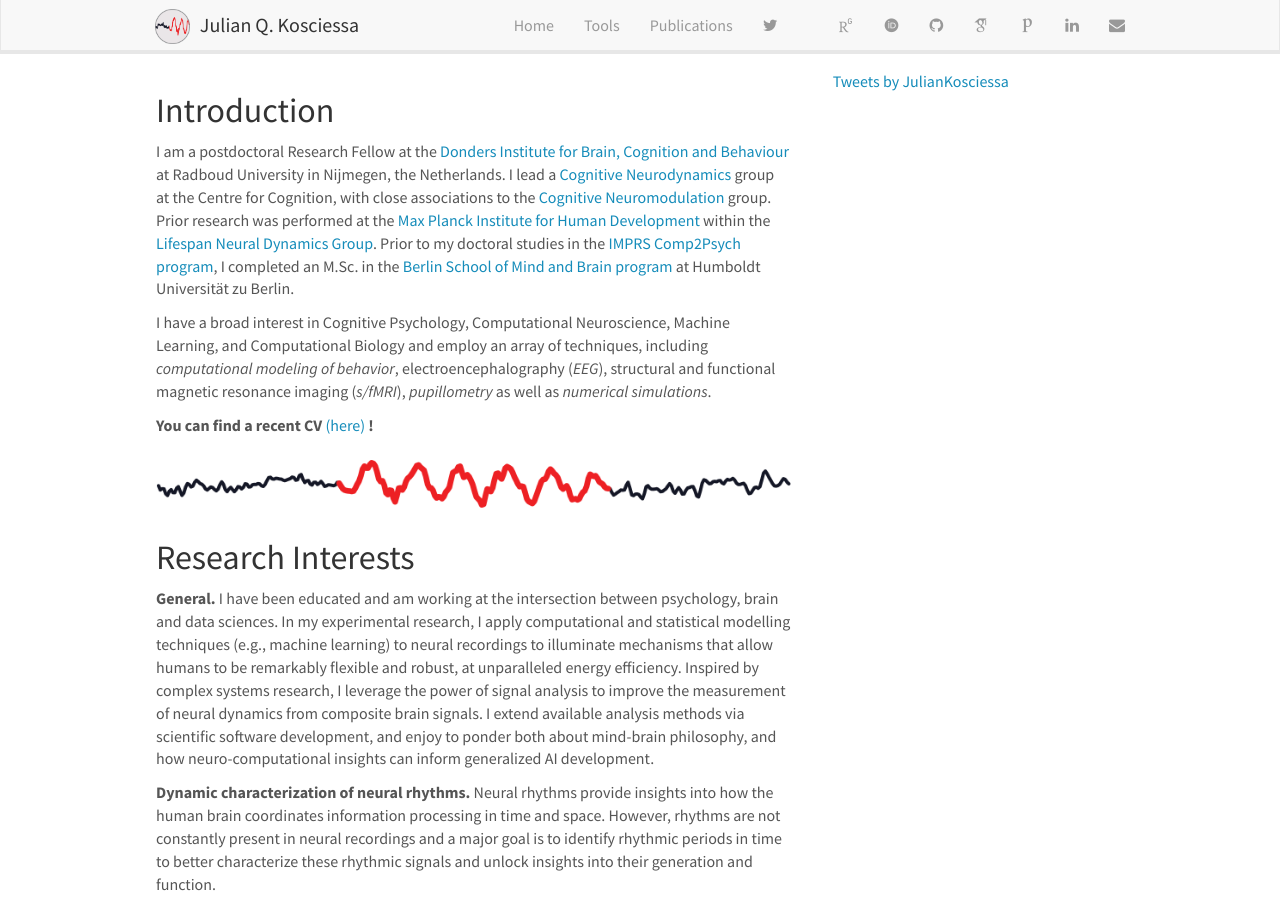
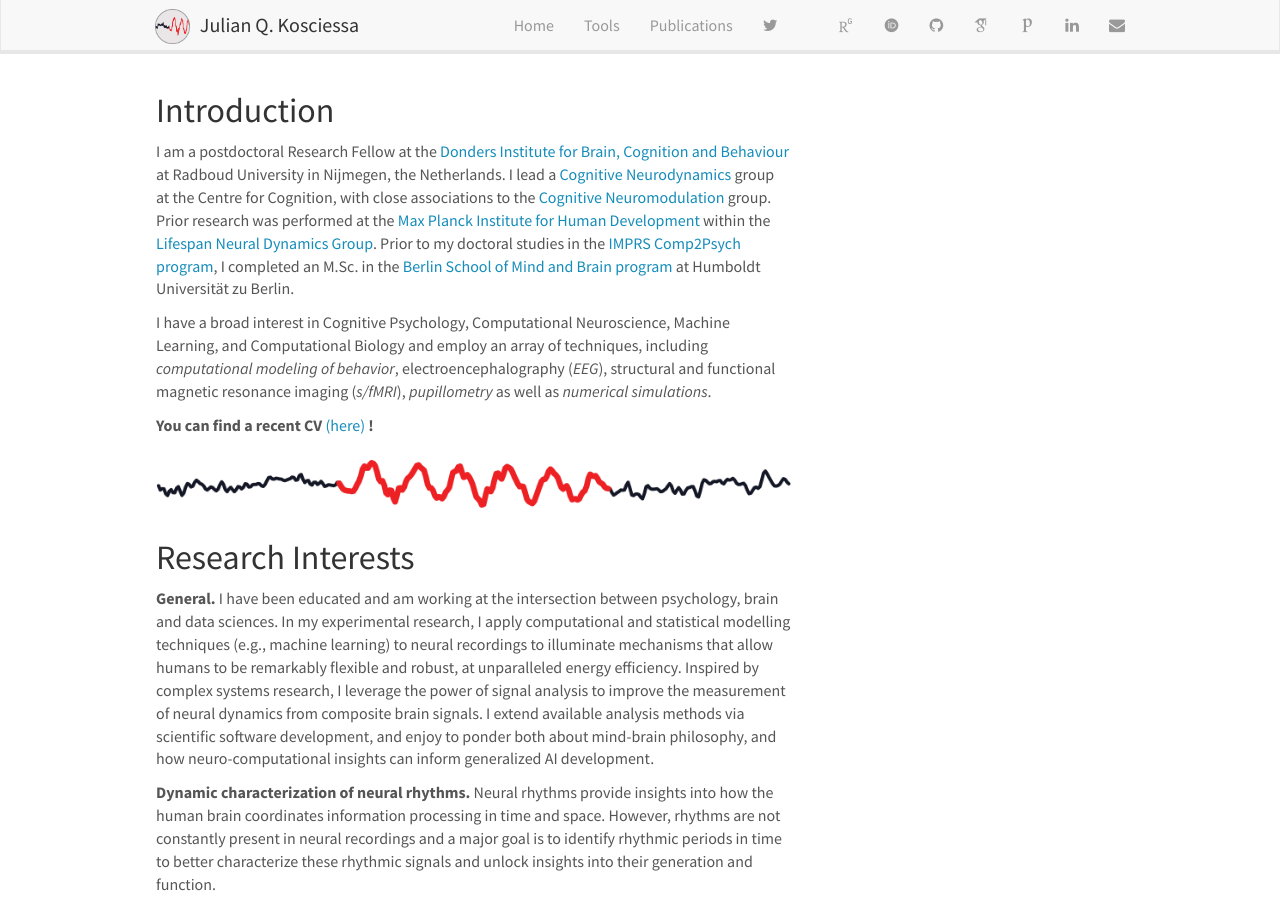
Before and after one commit to jkosciessa/jkosciessa.github.io, a Jekyll site: the page built from _pages/home.md, in a window 1280 px wide and 900 px high. Built offline with Jekyll 4.4.1, drawn with Linux system fonts in a browser that asks for light colours; nearby versions of some CDN libraries; some web fonts are replaced; a script that is not in the unit is left out; comment, search, counter and statistics services are not loaded.

Commit message:
remove twitter feed

```diff
--- a/_layouts/homelay.html
+++ b/_layouts/homelay.html
@@ -11,8 +11,8 @@ layout: default
     <!-- remove news for now. feels too self-congratulatory :S
     {% include news.html %}
     -->
-  <a class="twitter-timeline" href="https://twitter.com/JulianKosciessa" data-tweet-limit="3">Tweets by JulianKosciessa</a>
-  <script async src="https://platform.twitter.com/widgets.js" charset="utf-8"></script>
+ <!-- <a class="twitter-timeline" href="https://twitter.com/JulianKosciessa" data-tweet-limit="3">Tweets by JulianKosciessa</a>
+  <!-- <script async src="https://platform.twitter.com/widgets.js" charset="utf-8"></script> -->
   <script src="https://cdn.jsdelivr.net/npm/bsky-embed@0.0.5/dist/bsky-embed.es.js" async></script>
     <bsky-embed
       username="juliankosciessa"
```
